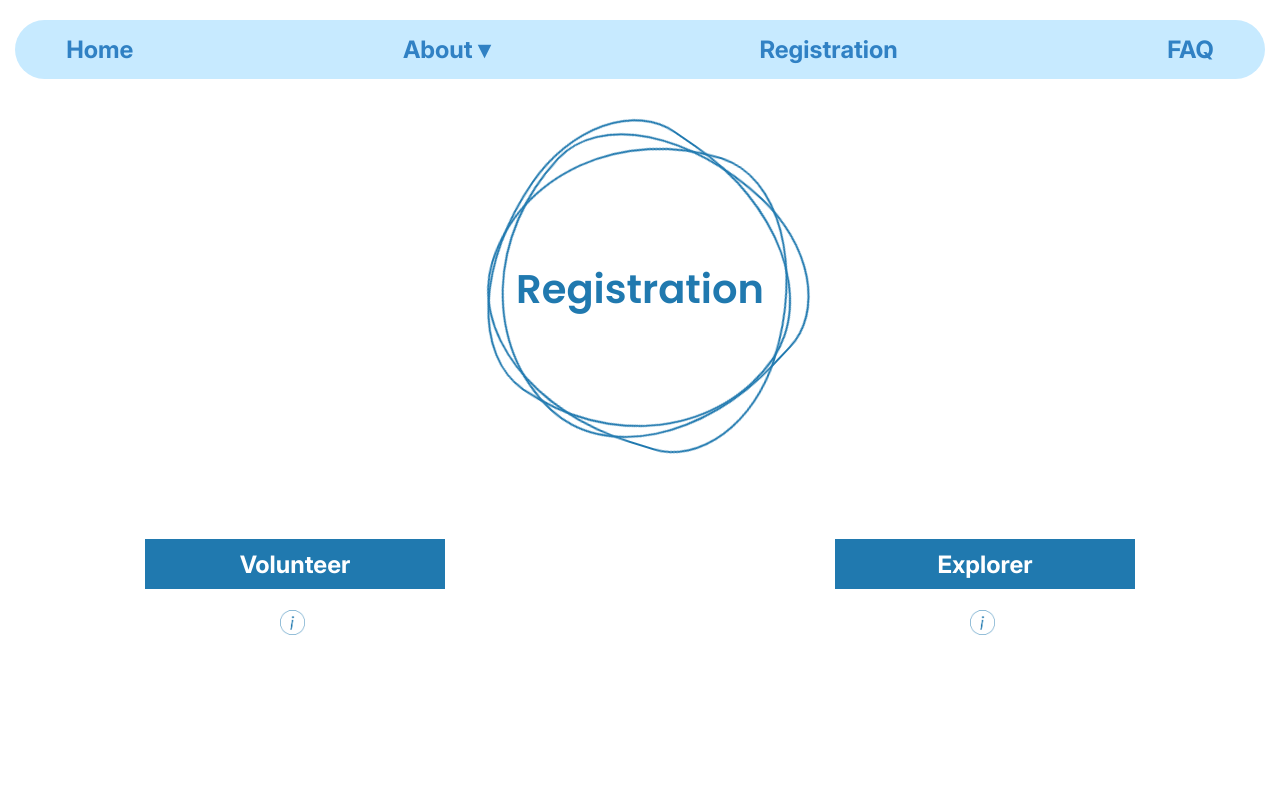
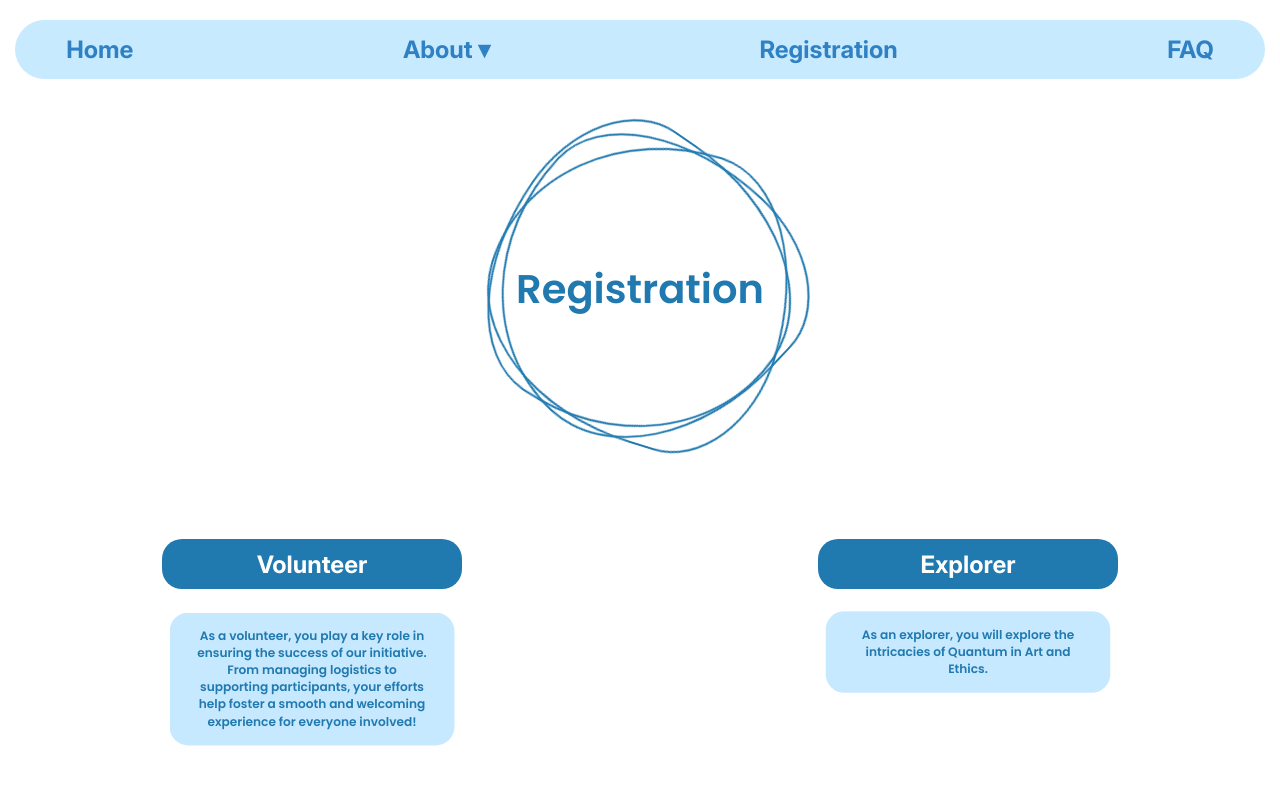
Before and after one commit to Q-3-Hackathon/website-25, a React app: page /registration in a window 1280 px wide. Built offline with nearby package versions, Linux system fonts and the light colour scheme; some packages are replaced by stand-ins of ours.

Commit message:
reformat registration page

```diff
--- a/src/pages/Registration.js
+++ b/src/pages/Registration.js
@@ -13,25 +13,25 @@ function Registration() {
       <div className="reg-btn">
         <div className="btn-col">
           <a id="vol-btn" href="/signup?userType=volunteer">Volunteer</a>
-          <button className="vol-sym-btn">
+          {/* <button className="vol-sym-btn">
             <img src={infoSym} alt="Volunteer info symbol icon" />
+          </button> */}
           <div className="popup-box">
             As a volunteer, you play a key role in ensuring the success of our initiative.
             From managing logistics to supporting participants, your efforts help foster a smooth and welcoming experience for everyone involved!
           </div>
-          </button>
 
 
         </div>
 
         <div className="btn-col">
           <a id="explore-btn" href="/signup?userType=explorer">Explorer</a>
-          <button className="exp-sym-btn">
+          {/* <button className="exp-sym-btn">
             <img src={infoSym} alt="Explorer info symbol icon" />
+          </button> */}
           <div className="popup-box">
             As an explorer, you will explore the intricacies of Quantum in Art and Ethics.
           </div>
-          </button>
         </div>
       </div>
     </div>
--- a/src/styles/Registration.css
+++ b/src/styles/Registration.css
@@ -83,9 +83,10 @@
 .reg-btn {
   display: flex;
   justify-content: space-around;
-  gap: 100px;
-  padding-top: 100px;
+  gap: 2rem;
+  padding: 100px 0px;
   align-items: flex-start;
+  flex-wrap: wrap;
 }
 
 button {
@@ -96,6 +97,7 @@ button {
   display: flex;
   flex-direction: column;
   align-items: center;
+  justify-content: space-evenly;
 }
 
 #vol-btn,
@@ -111,6 +113,8 @@ button {
   font-size: 1.5rem;
   background-color: #2079AF;
   margin-bottom: 20px;
+  border-radius: 20px;
+  transform: 0.25s opacity;
 }
 
 #vol-btn:hover,
@@ -118,61 +122,17 @@ button {
   opacity: 0.5;
 }
 
-.vol-sym-btn,
-.exp-sym-btn {
-  text-decoration: none;
-  border: none;
-  background: none;
-  width: 0px;
-  margin-left: -30px;
-  ;
-  position: relative;
-  margin-bottom: 250px;
-}
-
-.vol-sym-btn img,
-.exp-sym-btn img {
-  width: 25px;
-  height: 25px;
-  transition: transform 0.2s ease;
-}
-
-.vol-sym-btn:hover img,
-.exp-sym-btn:hover img {
-  transform: scale(1.1);
-}
-
 .popup-box {
-  opacity: 0;
   transform: scale(0.95);
   transition: all 0.3s ease;
   pointer-events: none;
-  position: absolute;
-  top: 120%;
-  /* position below icon */
-  left: 50%;
-  transform: translateX(-50%) scale(0.95);
-  background-color: #c7e9ff;
   padding: 16px 24px;
   border-radius: 20px;
   text-align: center;
-  width: 200px;
+  width: 300px;
   z-index: 10;
-  margin-left: 12px;
-  ;
   font-size: 0.8rem;
   font-family: 'Poppins', sans-serif;
   color: #2079AF;
+  background-color: #c7e9ff;
 }
-
-.exp-sym-btn:hover .popup-box {
-  opacity: 1;
-  transform: translateX(-50%) scale(1);
-  pointer-events: auto;
-}
-
-.vol-sym-btn:hover .popup-box {
-  opacity: 1;
-  transform: translateX(-50%) scale(1);
-  pointer-events: auto;
-}
```
Lines whose indentation alone changed are shown as unchanged.
